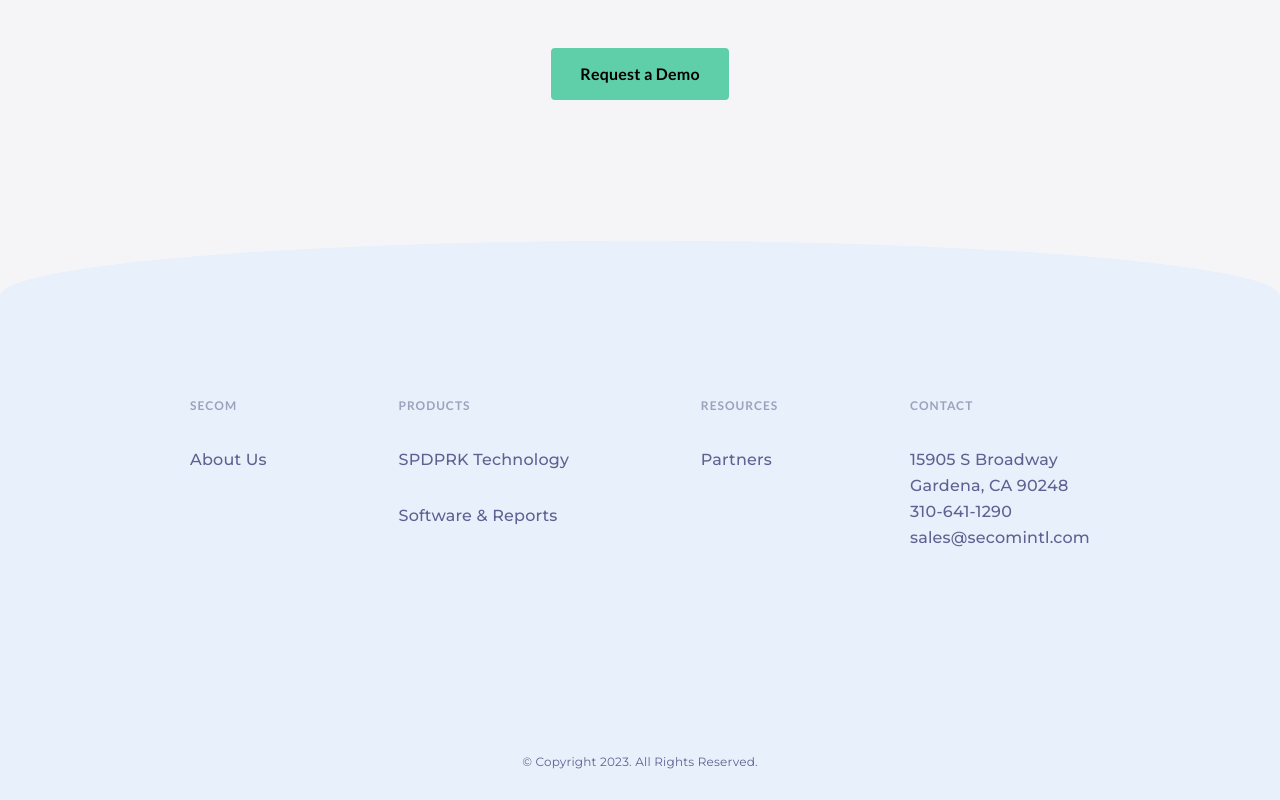
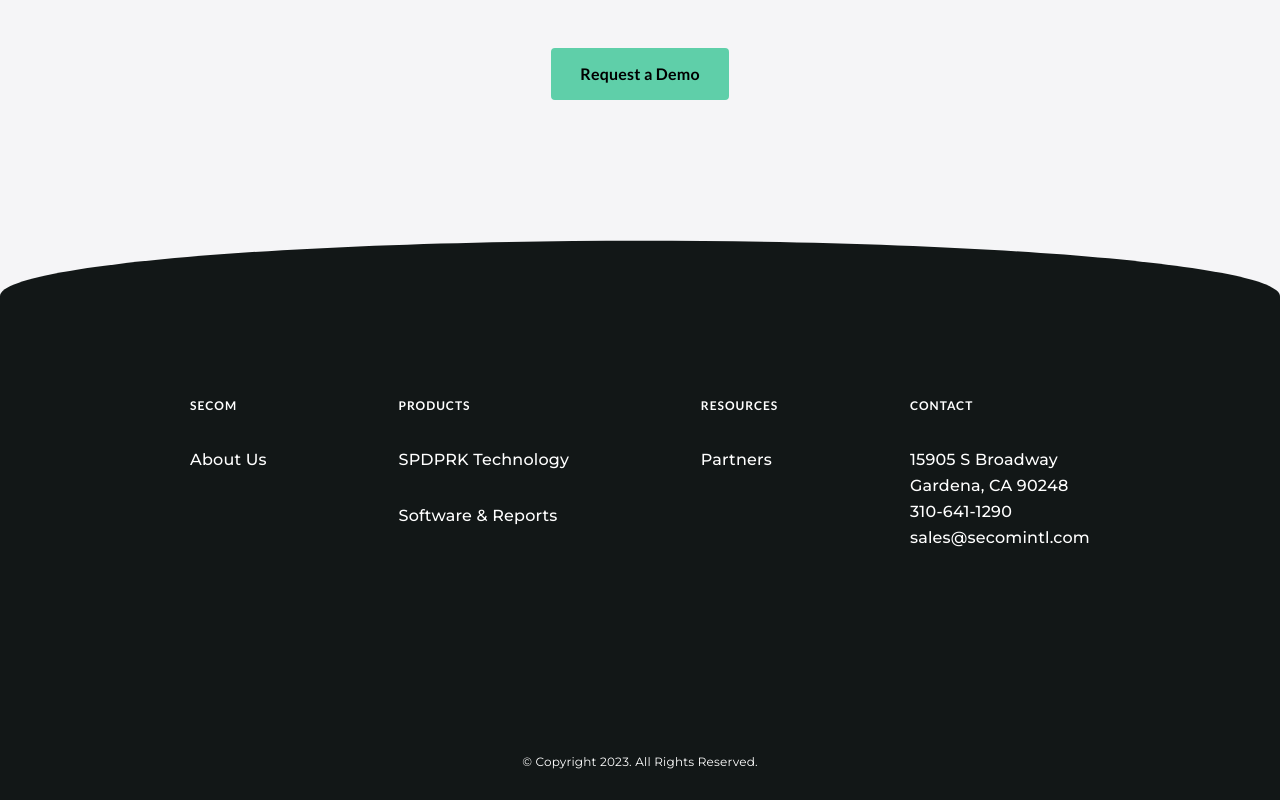
Before and after one commit to justinshane13/SPDPRK-site-v2, a Next.js app: page / in a window 1280 px wide. Shown: the part 2345-3145 px from the top of the page. Built offline with nearby package versions, Linux system fonts and the light colour scheme.

Commit message:
update footer color

```diff
--- a/styles/Home.module.css
+++ b/styles/Home.module.css
@@ -464,7 +464,7 @@
 }
 
 .footer {
-  background: #E8F1FB;
+  background: #121717;
   padding: 100px 0px 20px 0px;
   margin-top: 100px;
 }
@@ -489,7 +489,7 @@
 }
 
 .custom_shape_divider_bottom_1682005640 .shape_fill {
-  fill: #E8F1FB;
+  fill: #121717;
 }
 
 .footerLinks {
@@ -514,7 +514,7 @@
   align-items: center;
   letter-spacing: 1px;
   text-transform: uppercase;
-  color: #9EA1BD;
+  color: white;
 }
 
 .footerLink {
@@ -526,12 +526,12 @@
   line-height: 100%;
   display: flex;
   align-items: center;
-  color: #5E6191;
+  color: white;
   text-decoration: none;
 }
 
 .footerLink:hover {
-  color: #000;
+  color: lightgray;
   transition-duration: .3s;
 }
 
@@ -547,7 +547,7 @@
   line-height: 100%;
   display: flex;
   align-items: center;
-  color: #5E6191;
+  color: white;
   text-decoration: none;
   margin: 0px 0px 10px 0px;
 }
@@ -560,7 +560,7 @@
   line-height: 100%;
   display: flex;
   justify-content: center;
-  color: #5E6191;
+  color: white;
   margin-top: 200px;
 }
 
```
